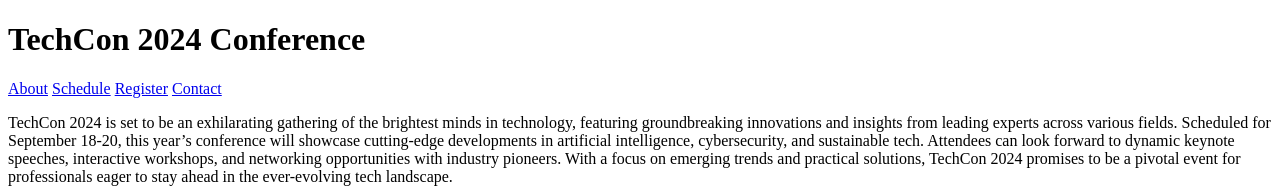
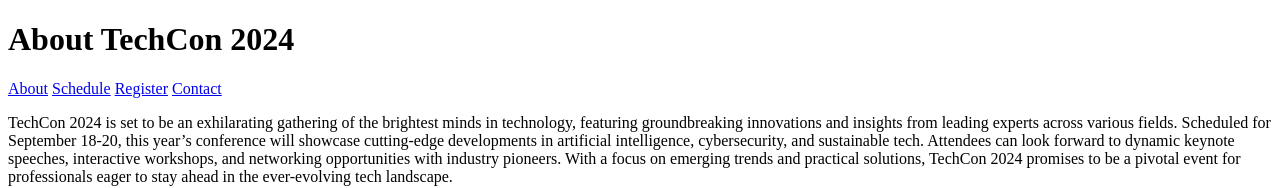
Before and after one commit to Natihan/TechCon_HTML, a plain HTML site: page techcon_website/about.html in a window 1280 px wide. Shown: the top 188 px of the page. Drawn offline with Linux system fonts and the light colour scheme.

Commit message:
Update about.html

```diff
--- a/techcon_website/about.html
+++ b/techcon_website/about.html
@@ -6,7 +6,7 @@
     </head>
     <body>
         <header>
-            <h1>TechCon 2024 Conference</h1>
+            <h1>About TechCon 2024</h1>
             <nav>
                 <a href="file:///C:/Users/U%20%20%20S%20%20%20%20E%20%20%20%20R/OneDrive/Desktop/html_basic/About.html">About</a>
                 <a href="Schedule">Schedule</a>
```
